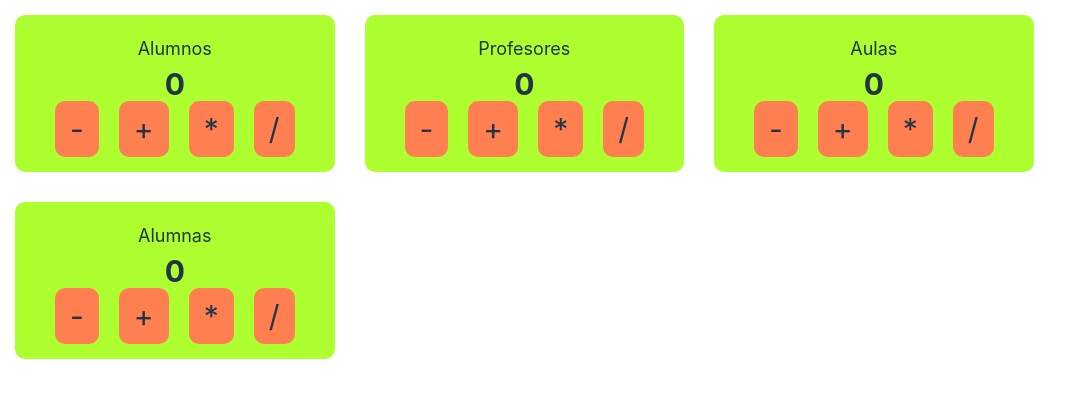
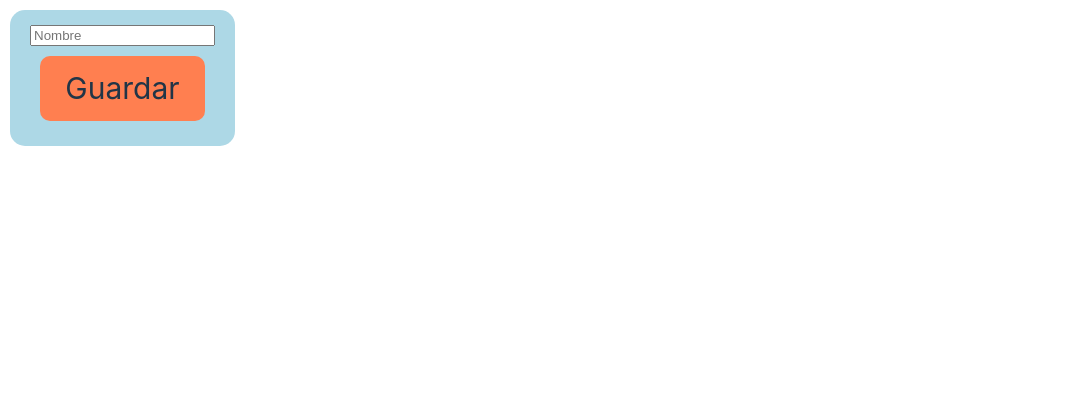
Before and after one commit to L7ONEL/primer_proyecto_react, a React (Vite) app: page / in a window 1280 px wide. Shown: the top 398 px of the page, without its empty margins (0-1087 px from the left). Built offline with nearby package versions, Linux system fonts and the light colour scheme.

Commit message:
Se agregó un formulario para agregar contadores, y también se agregó un botón para eliminar contador.

```diff
--- a/src/App.css
+++ b/src/App.css
@@ -41,7 +41,6 @@
 
 .Boton {
   padding: 10px 15px;
-  width: 30px;
   font-size: 30px;
   font-weight: 24px;
   margin: 10px;
@@ -50,3 +49,19 @@
   border-radius: 10px;
   cursor: pointer;
 }
+
+.Contenedor {
+  display: flex;
+  flex-direction: column;
+  align-items: center;
+}
+
+.Formulario {
+  display: flex;
+  flex-direction: column;
+  justify-content: center;
+  background-color: lightblue;
+  border-radius: 15px;
+  padding: 15px 20px;
+  margin: 10px;
+}
--- a/src/App.jsx
+++ b/src/App.jsx
@@ -1,16 +1,52 @@
 import { Component } from 'react'
 import Contador from './componentes/Contador'
+import Formulario from './componentes/Formulario'
 import './App.css'
 
 export default class App extends Component{
 
+  constructor(props){
+    super(props);
+    this.state = {
+      contadores: []
+    }
+  }
+
+  guardar(nombre) {
+
+    let nuevosContadores = this.state.contadores;
+    nuevosContadores.push(nombre);
+
+    this.setState({contadores: nuevosContadores});
+
+  }
+
+  eliminar(pos) {
+
+    let nuevosContadores = this.state.contadores;
+    nuevosContadores.splice(pos, 1);
+
+    this.setState({contadores: nuevosContadores});
+
+  }
+
   render() {
     return(
-      <div className='ListaContadores'>
-        <Contador>Alumnos</Contador>
-        <Contador>Profesores</Contador>
-        <Contador>Aulas</Contador>
-        <Contador>Alumnas</Contador>
+      <div className='Contenedor'>
+
+        <Formulario
+          guardar = {(nombre) => this.guardar(nombre)}
+        />
+
+        <div className='ListaContadores'>
+          {this.state.contadores.map((cont, index) =>
+            <Contador
+              key = {index}
+              eliminar = {() => this.eliminar(index)}
+            >{cont}</Contador>
+          )}
+        </div>
+
       </div>
     )
   }
--- a/src/componentes/Contador.jsx
+++ b/src/componentes/Contador.jsx
@@ -29,7 +29,7 @@ export default class Contador extends Component{
       <div className='Contador'>
         <span className='Titulo'>{this.props.children}</span>
         <span className='Valor'>{this.state.valor}</span>
-        <div className='>Botonera'>
+        <div className='Botonera'>
           <Boton
             simbolo='-'
             accion={() => this.restar()}
@@ -39,12 +39,16 @@ export default class Contador extends Component{
           accion={() => this.sumar()}
           />
           <Boton
-          simbolo='*'
+          simbolo='* 2'
           accion={() => this.multiplicar()}
           />
           <Boton
-          simbolo='/'
+          simbolo='/ 2'
           accion={() => this.dividir()}
+          />
+          <Boton
+          simbolo='X'
+          accion={() => this.props.eliminar()}
           />
         </div>
       </div>
--- /dev/null
+++ b/src/componentes/Formulario.jsx
@@ -0,0 +1,32 @@
+import { Component } from "react";
+import Boton from "./Boton";
+
+export default class Formulario extends Component {
+    constructor(props) {
+        super(props);
+        this.state = {
+            nombre: ""
+        }
+    }
+
+    render(){
+        return(
+            <div className="Formulario">
+
+                <input
+                    type="text"
+                    placeholder="Nombre"
+                    value={this.state.nombre}
+                    onChange={(e) => {this.setState({nombre:e.target.value})}}
+                />
+
+                <Boton
+                    accion={()=> this.props.guardar(this.state.nombre)}
+                    simbolo="Guardar"
+                />
+
+            </div>
+        )
+    }
+
+}
```
